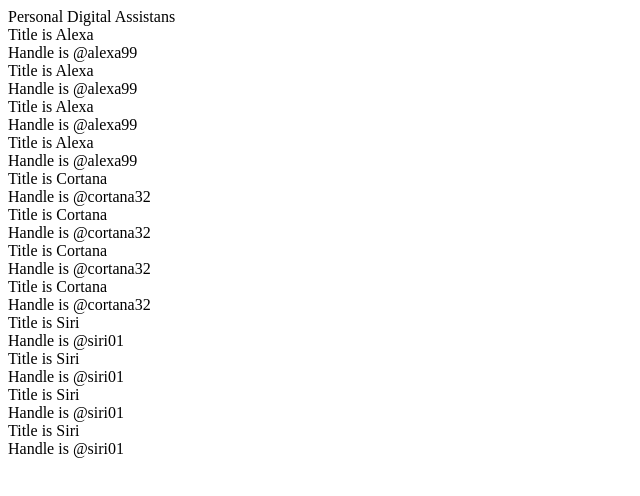
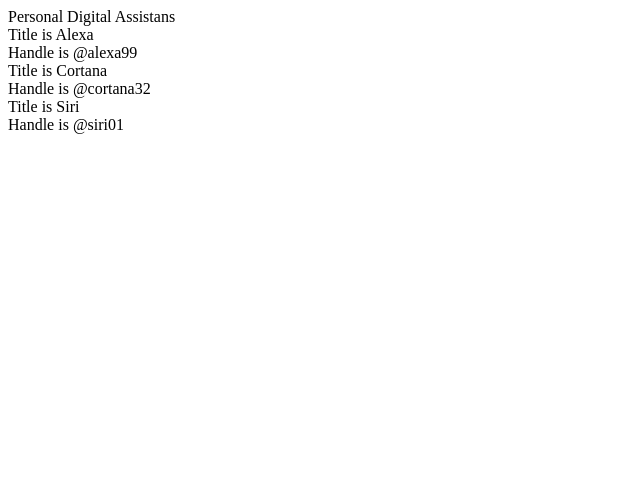
Before and after one commit to SeherKumsar/Redux_ile_Modern_React_pdas, a React (Create React App) app: page / in a window 1280 px wide. Shown: the top 496 px of the page, without its empty margins (0-640 px from the left). Built offline with nearby package versions, Linux system fonts and the light colour scheme.

Commit message:
added props to ProfilCard

```diff
--- a/src/ProfileCard.js
+++ b/src/ProfileCard.js
@@ -1,16 +1,8 @@
-function ProfileCard(props) {
-  // const title = props.title;
-  // const handle = props.handle;
-  const { title, handle } = props;
+function ProfileCard({title, handle}) {
+//   const { title, handle } = props;
 
   return (
     <div>
-      <div>Title is {title}</div>
-      <div>Handle is {handle}</div>
-      <div>Title is {title}</div>
-      <div>Handle is {handle}</div>
-      <div>Title is {title}</div>
-      <div>Handle is {handle}</div>
       <div>Title is {title}</div>
       <div>Handle is {handle}</div>
     </div>
```
